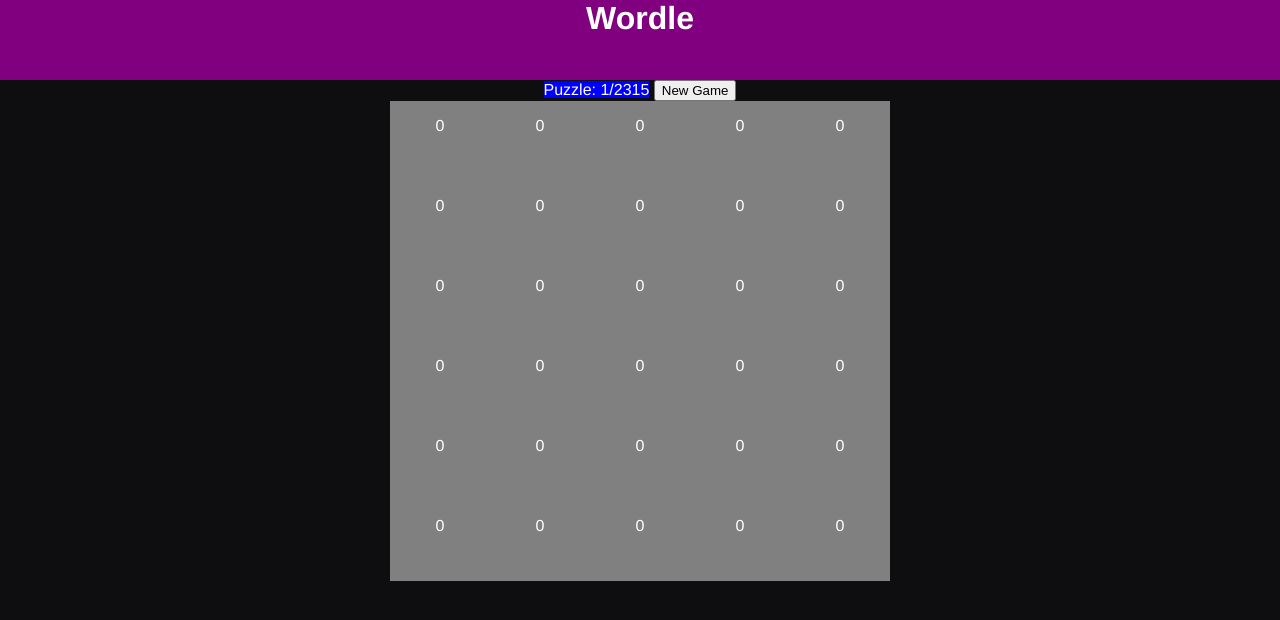
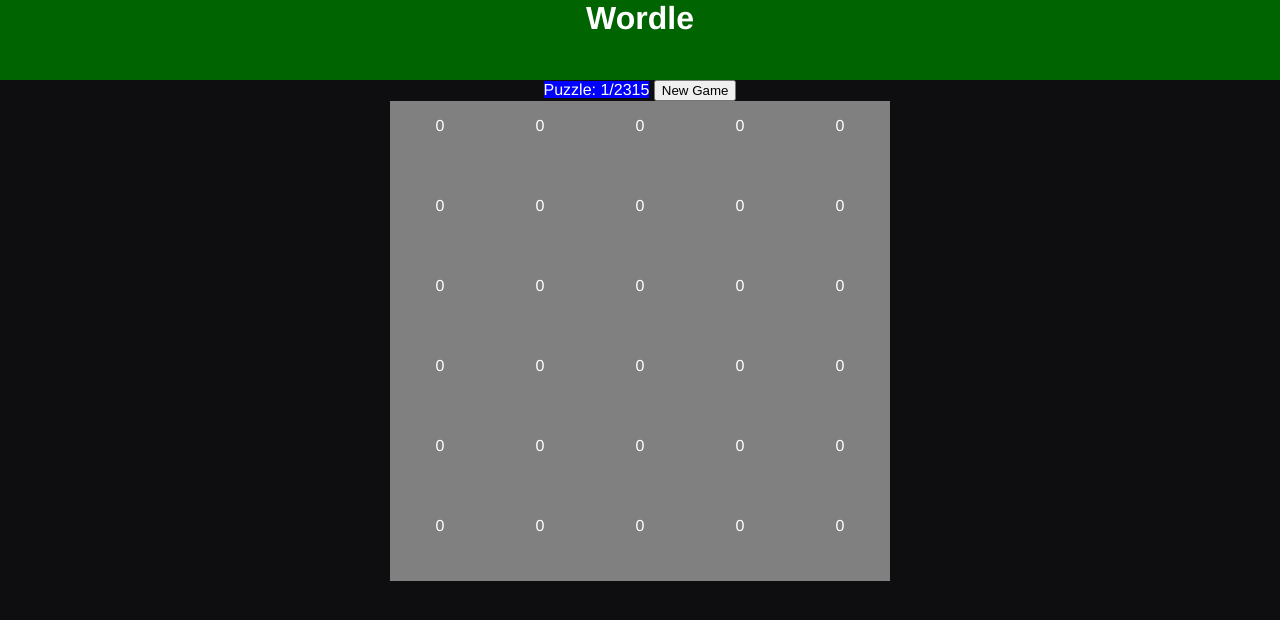
Before and after one commit to njaurigue/wordle, a plain HTML site: page index.html in a window 1280 px wide. Drawn offline with Linux system fonts and the light colour scheme.

Commit message:
Update style.css

```diff
--- a/style.css
+++ b/style.css
@@ -10,7 +10,7 @@
 #title{
     color: white;
     height: 10%;
-    background-color: purple;
+    background-color: darkgreen;
     margin: 0;
 }
 
```
